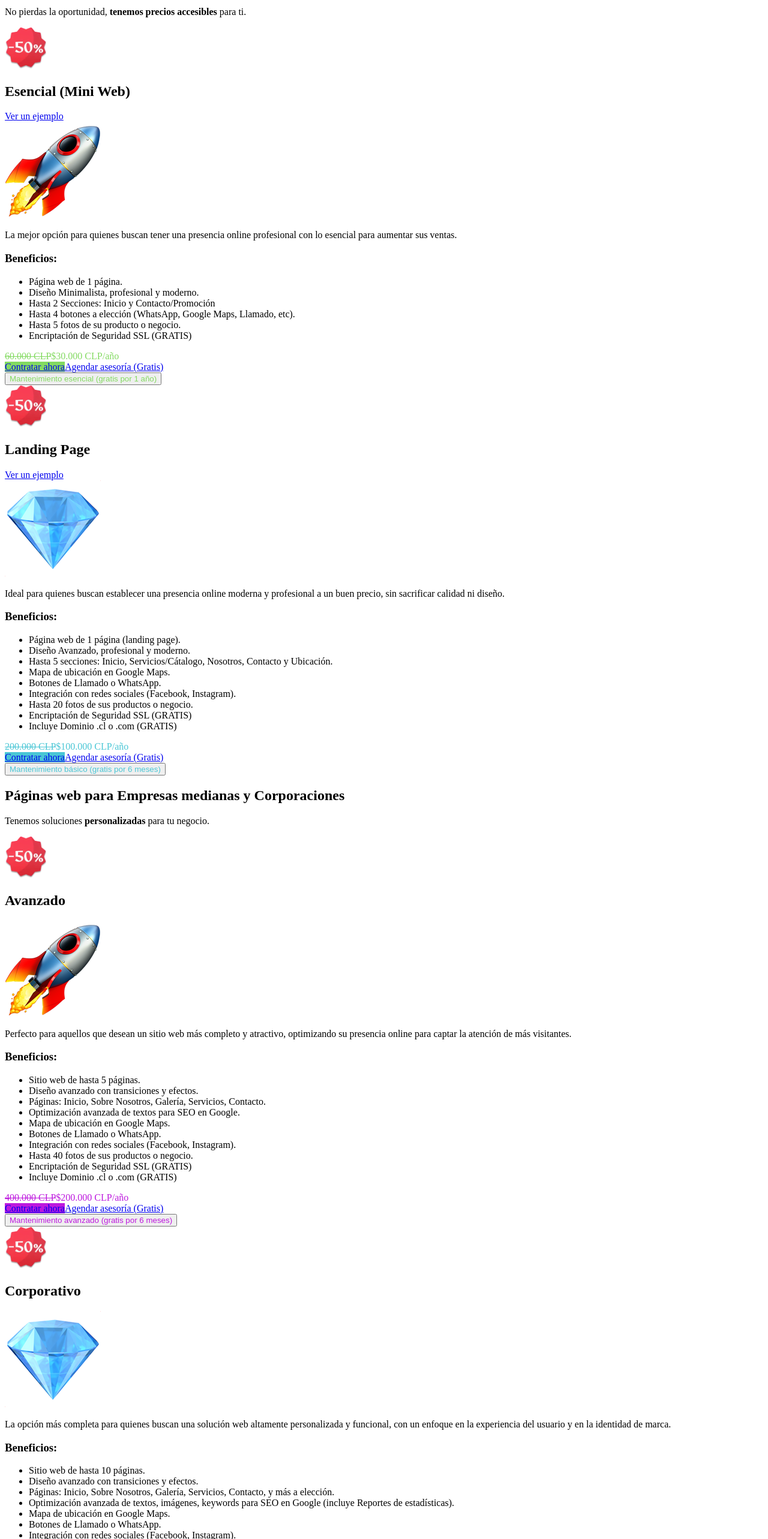
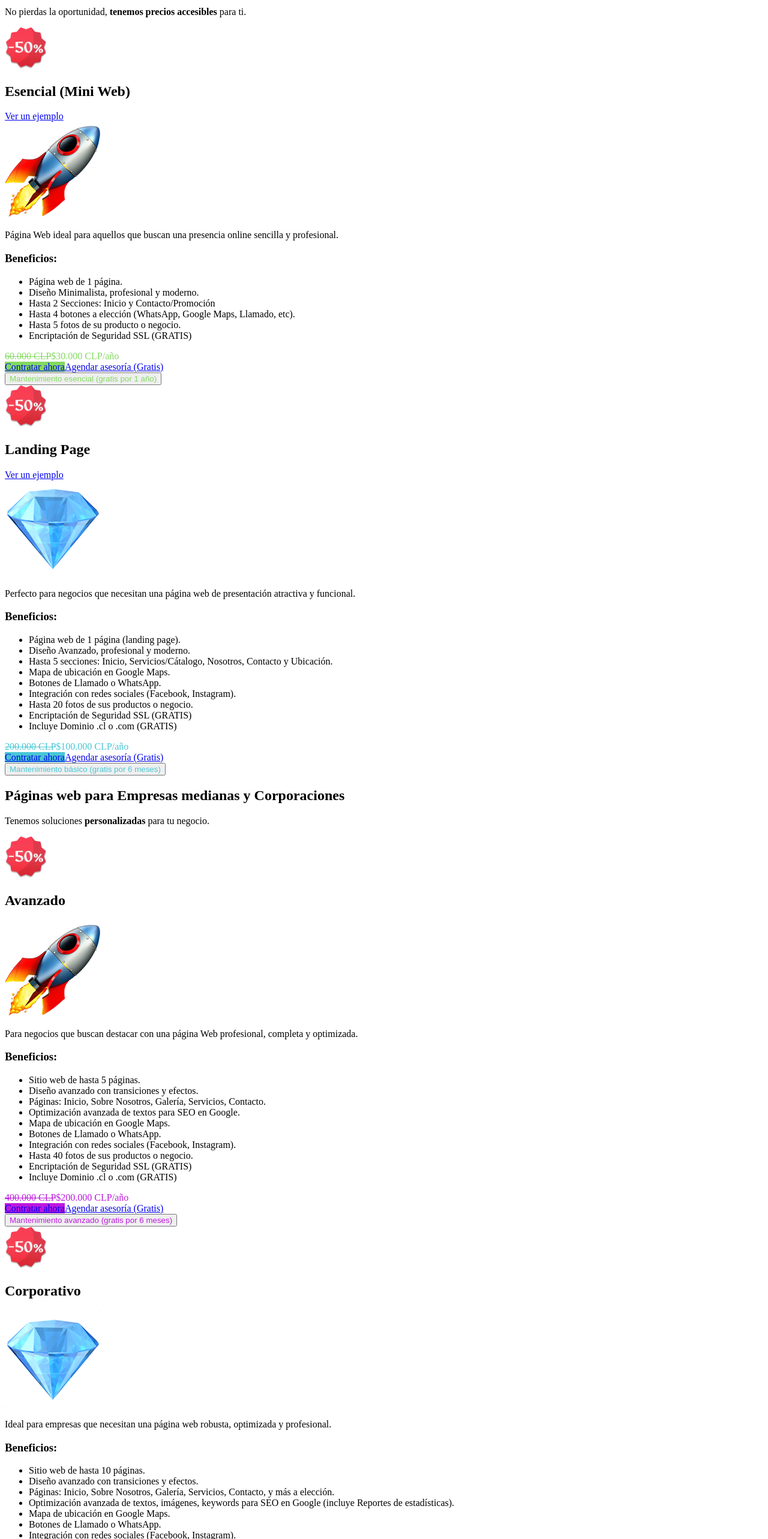
Before and after one commit to imjoaquincancino/react-portfolio, a Next.js app: page /Planes in a window 1280 px wide. Shown: the part 234-2800 px from the top of the page at 60% size. Built offline with nearby package versions, Linux system fonts and the light colour scheme.

Commit message:
feat: update descriptions for various plans to enhance clarity and appeal

```diff
--- a/src/components/PlanCard.jsx
+++ b/src/components/PlanCard.jsx
@@ -72,14 +72,14 @@ export default function PlanCard({
                 src="/img/icons/rocket.svg"
                 alt="Cohete"
                 loading="lazy"
-                className="max-w-[40px] max-h-[40px] w-auto h-auto"
+                className="max-w-[30px] max-h-[30px] w-auto h-auto"
               />
             ) : (
               <img
                 src="/img/icons/diamond.svg"
                 alt="Diamante"
                 loading="lazy"
-                className="max-w-[40px] max-h-[40px] w-auto h-auto"
+                className="max-w-[30px] max-h-[30px] w-auto h-auto"
               />
             )}
           </div>
--- a/src/utils/planes/avanzado.json
+++ b/src/utils/planes/avanzado.json
@@ -1,6 +1,6 @@
 {
   "name": "Avanzado",
-  "description": "Perfecto para aquellos que desean un sitio web más completo y atractivo, optimizando su presencia online para captar la atención de más visitantes.",
+  "description": "Para negocios que buscan destacar con una página Web profesional, completa y optimizada.",
   "price": "200.000",
   "icon": "rocket",
   "beforePrice": "400.000",
--- a/src/utils/planes/cabañas.json
+++ b/src/utils/planes/cabañas.json
@@ -1,6 +1,6 @@
 {
   "name": "Cabañas",
-  "description": "Pensado para cabañas y alojamientos turísticos que buscan atraer más huéspedes con un sitio web visualmente atractivo, que muestre todos los servicios y opciones de reservas.",
+  "description": "Diseñado para cabañas y alojamientos que buscan atraer más clientes online.",
   "price": "250.000",
   "campaign": true,
   "beforePrice": "500.000",
--- a/src/utils/planes/full.json
+++ b/src/utils/planes/full.json
@@ -1,6 +1,6 @@
 {
   "name": "Corporativo",
-  "description": "La opción más completa para quienes buscan una solución web altamente personalizada y funcional, con un enfoque en la experiencia del usuario y en la identidad de marca.",
+  "description": "Ideal para empresas que necesitan una página web robusta, optimizada y profesional.",
   "price": "325.000",
   "campaign": true,
   "beforePrice": "650.000",
--- a/src/utils/planes/landing.json
+++ b/src/utils/planes/landing.json
@@ -1,6 +1,6 @@
 {
   "name": "Landing Page",
-  "description": "Ideal para quienes buscan establecer una presencia online moderna y profesional a un buen precio, sin sacrificar calidad ni diseño.",
+  "description": "Perfecto para negocios que necesitan una página web de presentación atractiva y funcional.",
   "price": "100.000",
   "campaign": true,
   "beforePrice": "200.000",
--- a/src/utils/planes/mini.json
+++ b/src/utils/planes/mini.json
@@ -1,6 +1,6 @@
 {
     "name": "Esencial (Mini Web)",
-    "description": "La mejor opción para quienes buscan tener una presencia online profesional con lo esencial para aumentar sus ventas.",
+    "description": "Página Web ideal para aquellos que buscan una presencia online sencilla y profesional.",
     "price": "30.000",
     "example": "https://dondepanchoensenada.cl",
     "icon": "rocket",
--- a/src/utils/planes/restaurante.json
+++ b/src/utils/planes/restaurante.json
@@ -1,6 +1,6 @@
 {
   "name": "Restaurantes",
-  "description": "Ideal para restaurantes que desean mejorar su presencia en línea para destacar de la competencia, mostrar su menú online y recibir reservas o pedidos a través de internet.",
+  "description": "Diseñado para restaurantes que buscan destacar sobre la competencia con una página web atractiva y funcional.",
   "price": "250.000",
   "campaign": true,
   "beforePrice": "500.000",
```
